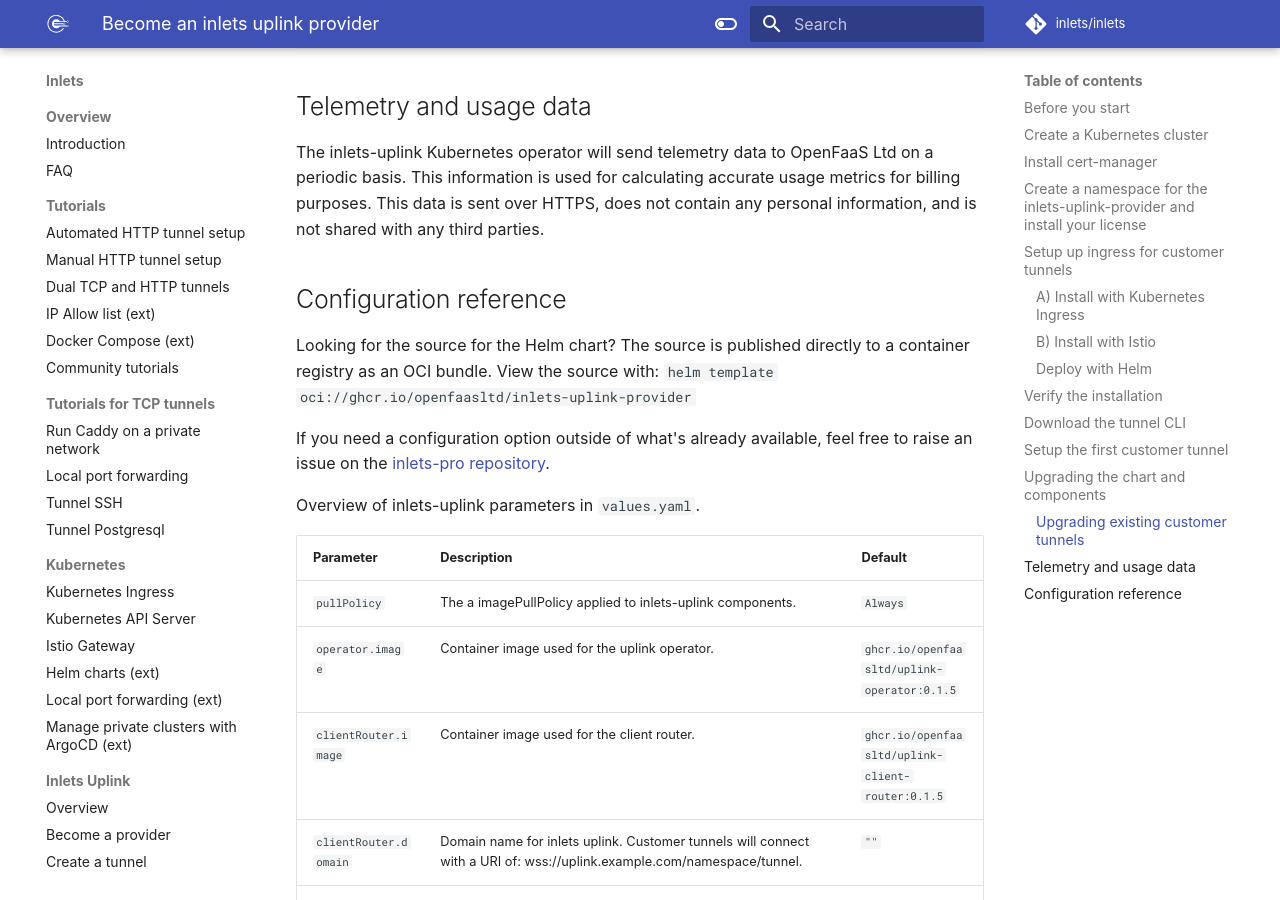
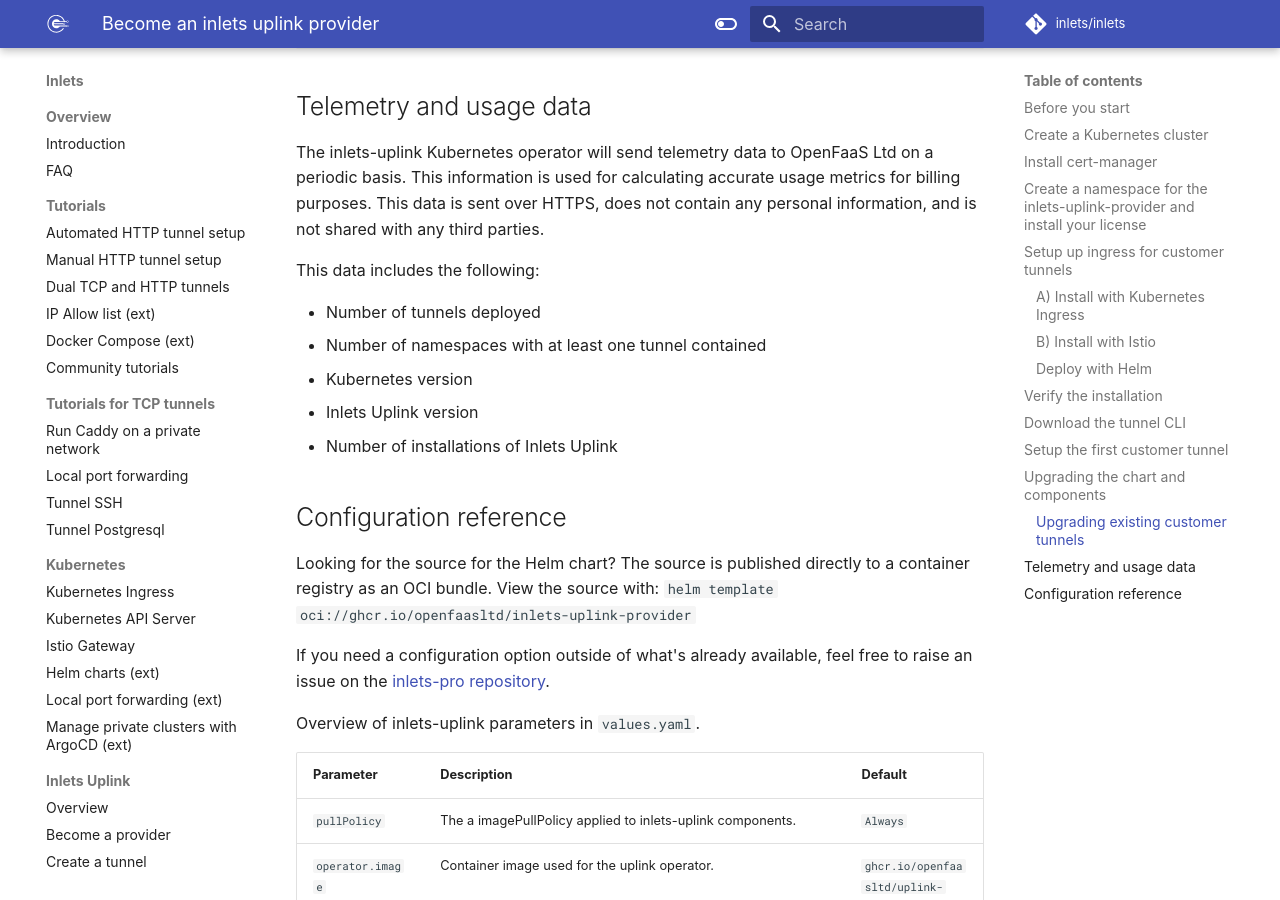
Before and after one commit to inlets/docs.inlets.dev, an MkDocs documentation site: the page built from docs/uplink/become-a-provider.md, in a window 1280 px wide and 900 px high, scrolled down 6386 px. Built offline with MkDocs 1.6.1 and Material for MkDocs 9.7.7, drawn with Linux system fonts in a browser that asks for light colours; some web fonts are replaced.

Commit message:
Include details on telemetry data
Signed-off-by: Alex Ellis (OpenFaaS Ltd) <alexellis2@gmail.com>

```diff
--- a/docs/uplink/become-a-provider.md
+++ b/docs/uplink/become-a-provider.md
@@ -283,6 +283,14 @@
 
 The inlets-uplink Kubernetes operator will send telemetry data to OpenFaaS Ltd on a periodic basis. This information is used for calculating accurate usage metrics for billing purposes. This data is sent over HTTPS, does not contain any personal information, and is not shared with any third parties.
 
+This data includes the following:
+
+* Number of tunnels deployed
+* Number of namespaces with at least one tunnel contained
+* Kubernetes version
+* Inlets Uplink version
+* Number of installations of Inlets Uplink
+
 ## Configuration reference
 
 Looking for the source for the Helm chart? The source is published directly to a container registry as an OCI bundle. View the source with: `helm template oci://ghcr.io/openfaasltd/inlets-uplink-provider`
```
